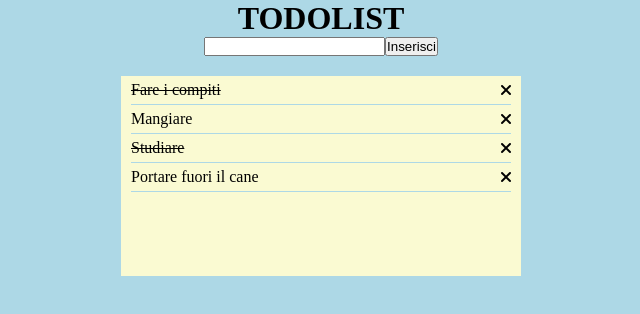
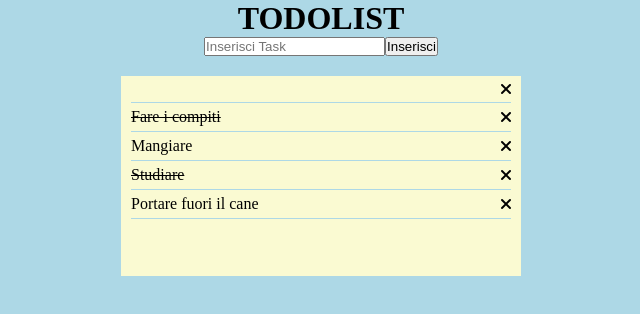
Before and after one commit to SimonePizziconi/vue-todolist, a plain HTML site: page index.html in a window 1280 px wide. Both pictures are taken after a click on the button "Inserisci". Shown: the whole page, without its empty margins (319-959 px from the left). Drawn offline with nearby package versions, Linux system fonts and the light colour scheme.

Commit message:
feat: add new obj in todo with methods

```diff
--- a/index.html
+++ b/index.html
@@ -21,8 +21,8 @@
             </h1>
         </div>
         <div>
-            <input type="text">
-            <button>Inserisci</button>
+            <input v-model="newText" type="text" placeholder="Inserisci Task">
+            <button @click="addItem">Inserisci</button>
         </div>
         <ul>
             <li v-for="(item, index) in todo" :key="index">
--- a/js/main.js
+++ b/js/main.js
@@ -23,13 +23,24 @@ createApp({
           text: "Portare fuori il cane",
           done: false
         }
-      ]
-
+      ],
+      newText: "",
     }
   },
   methods: {
+
+    // Rimuovere item
     removeItem(i){
       this.todo.splice(i, 1);
-    }
+    },
+
+    // Aggiungere item
+    addItem(){
+      // Creare un nuovo item
+      let newItem = {text:this.newText, done:false};
+      this.todo.unshift(newItem);
+      this.newText = "";
+      console.log(this.todo);
+    },
   }
 }).mount('#app');
```
